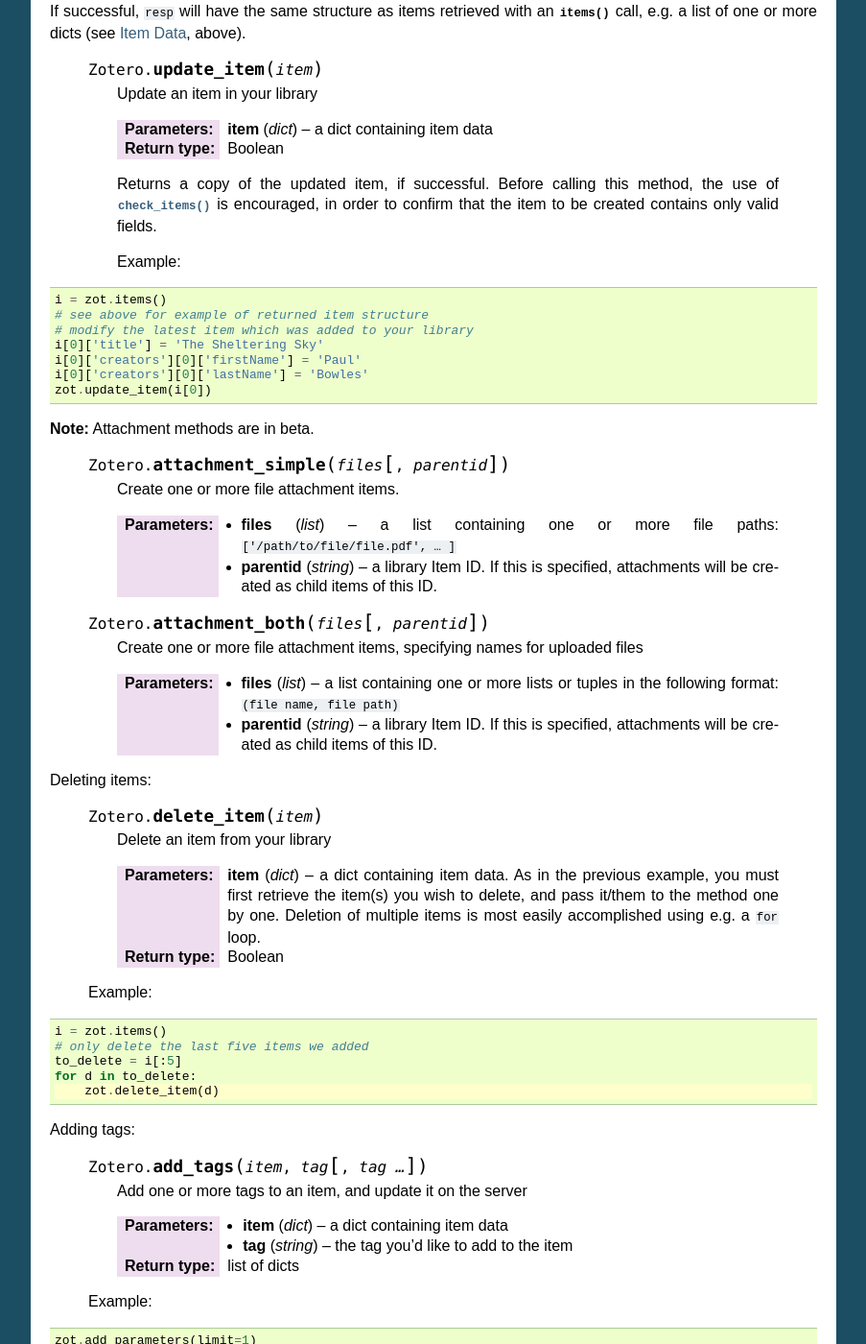
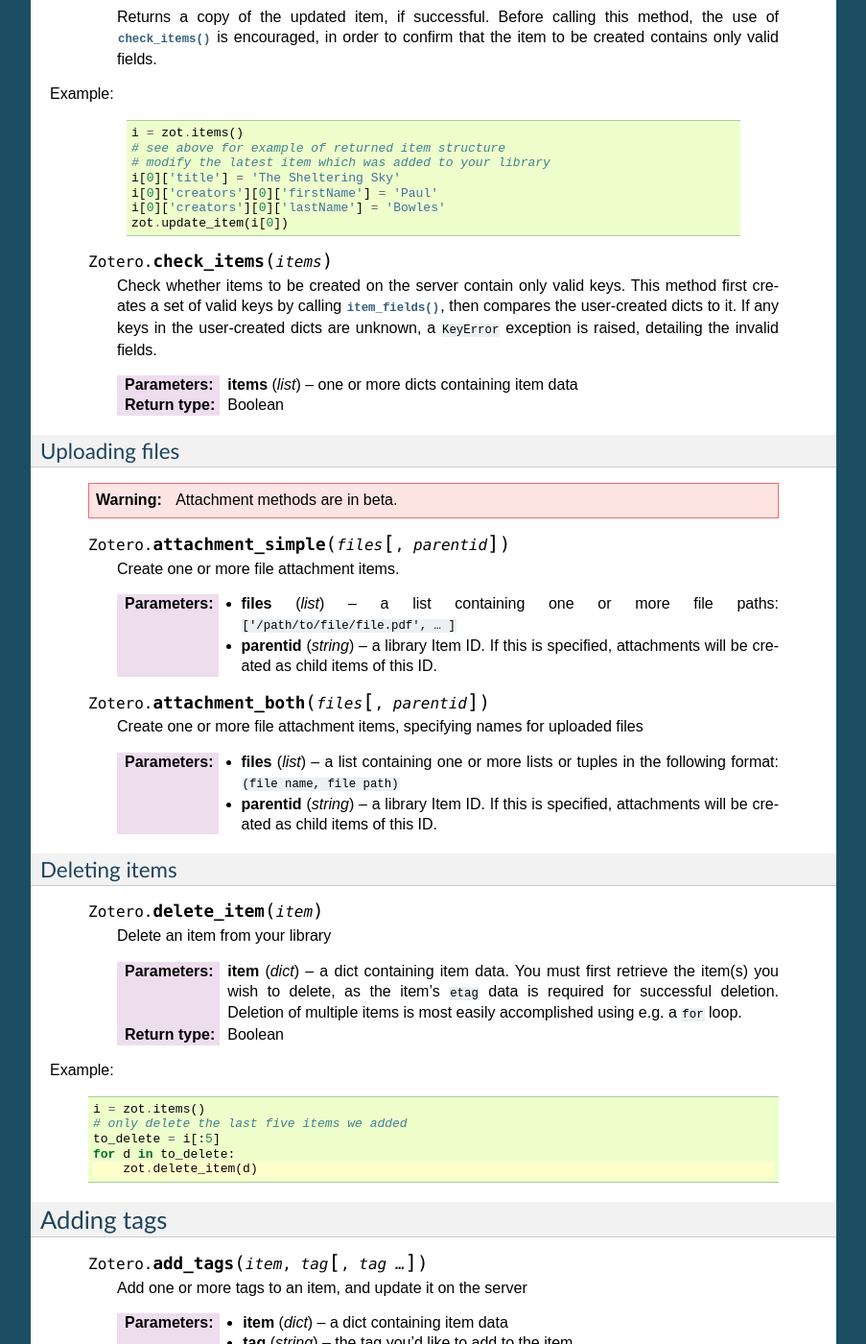
Before and after one commit to urschrei/pyzotero, a Sphinx documentation site: the page built from doc/index.txt, in a window 1280 px wide and 1400 px high, scrolled down 9196 px. Shown: the whole window at 96% size, without its empty margins (198-1101 px from the left). Built offline with Sphinx 7.4.7, drawn with Linux system fonts in a browser that asks for light colours; some of the changed text lies outside the part shown.

Commit message:
Tidying up documentation

```diff
--- a/doc/index.txt
+++ b/doc/index.txt
@@ -304,7 +304,7 @@
 
 Example of returned data:
 
-::
+    .. code-block:: python
 
         ['Authority in literature', 'Errata']
 
@@ -319,7 +319,7 @@
 
 Example:
 
-::
+    .. code-block:: python
 
         from pyzotero import zotero
         zot = zotero.Zotero(library_id, library_type, api_key)
@@ -335,7 +335,7 @@
 
 Example:
 
-::
+    .. code-block:: python
 
         from pyzotero import zotero
         zot = zotero.Zotero(library_id, library_type, api_key)
@@ -356,7 +356,7 @@
 
 Example:
 
-::
+    .. code-block:: python
 
         z = zot.top(limit = 5)
         lazy = zot.iterfollow()
@@ -369,7 +369,9 @@
     :param function API call: a Pyzotero Read API method capable of returning multiple items
     :rtype: generator
 
-Example::
+Example:
+
+    .. code-block:: python
 
         gen = zot.makeiter(zot.top(limit = 5))
         gen.next() # this will return the first five items
@@ -430,7 +432,9 @@
         :param str style: Any valid CSL style in the Zotero style repository
         :rtype: list of HTML strings or None
 
-        The following two examples produce the same result::
+The following two examples produce the same result:
+
+    .. code-block:: python
 
         # set parameters on the call itself
         z = zot.top(limit=7, start=3)
@@ -447,9 +451,12 @@
 
 A note on the ``content`` and ``style`` parameters:
 
-    Example::
+Example:
+
+    .. code-block:: python
 
         zot.add_parameters(content='bib', style='mla')
+
 
 If these are set, the return value is a list of UTF-8 formatted HTML ``div`` elements, each containing an item:
 
@@ -511,12 +518,8 @@
         :param str itemtype: a valid Zotero item type. A list of available item types can be obtained by the use of :py:meth:`item_types()`
         :rtype: dict
 
-    .. py:method:: Zotero.check_items(items)
-
-        Check whether items to be created on the server contain only valid keys. This method first creates a set of valid keys by calling :py:meth:`item_fields()`, then compares the user-created dicts to it. If any keys in the user-created dicts are unknown, a ``KeyError`` exception is raised, detailing the invalid fields.
-
-        :param list items: one or more dicts containing item data
-        :rtype: Boolean
+Creating items
+--------------
 
     .. py:method:: Zotero.create_items(items)
 
@@ -563,9 +566,18 @@
         i[0]['creators'][0]['lastName'] = 'Bowles'
         zot.update_item(i[0])
 
+   .. py:method:: Zotero.check_items(items)
 
-**Note:** Attachment methods are in beta.
+        Check whether items to be created on the server contain only valid keys. This method first creates a set of valid keys by calling :py:meth:`item_fields()`, then compares the user-created dicts to it. If any keys in the user-created dicts are unknown, a ``KeyError`` exception is raised, detailing the invalid fields.
 
+        :param list items: one or more dicts containing item data
+        :rtype: Boolean
+
+
+Uploading files
+---------------
+
+    .. warning:: Attachment methods are in beta.
 
     .. py:method:: Zotero.attachment_simple(files[, parentid])
 
@@ -581,14 +593,14 @@
         :param list files: a list containing one or more lists or tuples in the following format: ``(file name, file path)``
         :param string parentid: a library Item ID. If this is specified, attachments will be created as child items of this ID.
 
-
-Deleting items:
+Deleting items
+--------------
 
     .. py:method:: Zotero.delete_item(item)
 
         Delete an item from your library
 
-        :param dict item: a dict containing item data. As in the previous example, you must first retrieve the item(s) you wish to delete, and pass it/them to the method one by one. Deletion of multiple items is most easily accomplished using e.g. a ``for`` loop.
+        :param dict item: a dict containing item data. You must first retrieve the item(s) you wish to delete, as the item's ``etag`` data is required for successful deletion. Deletion of multiple items is most easily accomplished using e.g. a ``for`` loop.
         :rtype: Boolean
 
 Example:
@@ -602,7 +614,9 @@
         for d in to_delete:
             zot.delete_item(d)
 
-Adding tags:
+===========
+Adding tags
+===========
 
     .. py:method:: Zotero.add_tags(item, tag[, tag …])
 
@@ -661,7 +675,9 @@
         :param dict collection: a dict containing collection data, previously retrieved using one of the Collections calls (e.g. :py:meth:`collections()`)
         :rtype: Boolean
 
-        Example::
+Example:
+
+    .. code-block:: python
 
             # get existing collections, which will return a list of dicts
             c = zot.collections()
@@ -669,6 +685,7 @@
             c[0]['name'] = 'Whither Digital Humanities?'
             # update collection name on the server
             zot.update_collection(c[0])
+
 
     .. py:method:: Zotero.delete_collection(collection)
 
```
Also changed, not shown: other parts of doc/index.txt (+1 -1 lines). Lines whose indentation alone changed are shown as unchanged.
